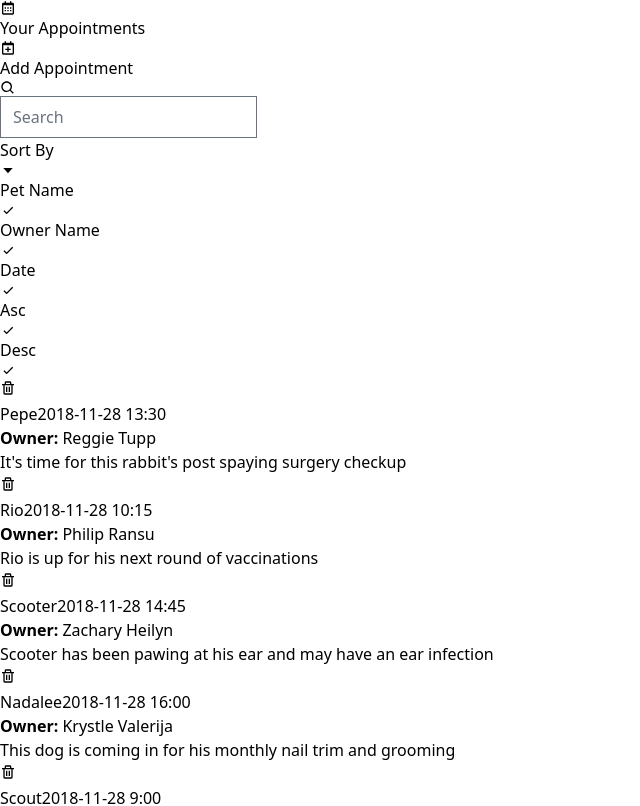
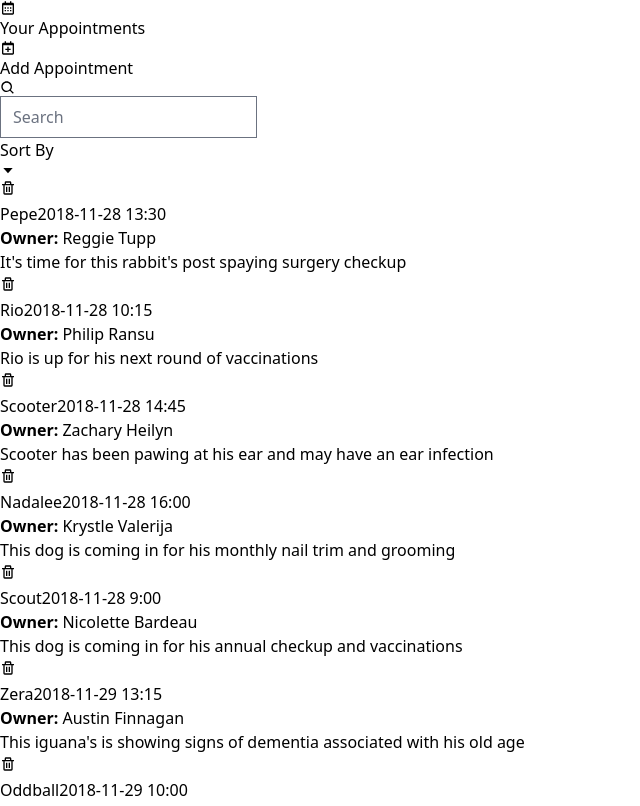
Before and after one commit to lucho9225/react-twilio-app, a React (Create React App) app: page / in a window 1280 px wide. Shown: the top 806 px of the page, without its empty margins (0-640 px from the left). Built offline with nearby package versions, Linux system fonts and the light colour scheme.

Commit message:
show and hide dropdown

```diff
--- a/src/components/Search.js
+++ b/src/components/Search.js
@@ -1,6 +1,10 @@
 import { BiSearch, BiCaretDown, BiCheck}from "react-icons/bi"
+import { useState } from "react"
 
-const DropDwon = () =>{
+const DropDwon = ({ toggle }) =>{
+    if(!toggle){
+        return null;
+    }
     return(
         <div className="origin-top-right absolute right-0 mt-2 w-56 rounded-md shadow-lg
             bg-white ring-1 ring-black ring-opacity-5">
@@ -26,6 +30,7 @@ const DropDwon = () =>{
 }
 
 const Search = () => {
+    let [toggleSort, setToggleSort] = useState(false)
     return (
         <div className="py-5">
             <div className="mt-1 relative rounded-md shadow-sm">
@@ -37,11 +42,11 @@ const Search = () => {
                     className="pl-8 rounded-md focus:ring-indigo-500 focus:border-indigo-500 block w-full sm:text-sm border-gray-300" placeholder="Search"/>
                 <div className="absolute inset-y-0 right-0 flex items-conter">
                     <div>
-                        <button type="button"
+                        <button type="button" onClick={() => {setToggleSort(!toggleSort)}}
                             className="justify-center px-4 py-2 bg-blue-400 border-2 border-blue-400 text-sm text-white hover:bg-blue-700 focus:outline-none focus:ring-2 focus:ring-offset-2 flex items-center" id="options-menu" aria-haspopup="true" aria-expanded="true">
                             Sort By <BiCaretDown className="ml-2"/>
                         </button>
-                        <DropDwon/>
+                        <DropDwon toggle={toggleSort}/>
                     </div>
                 </div>
             </div>
```
